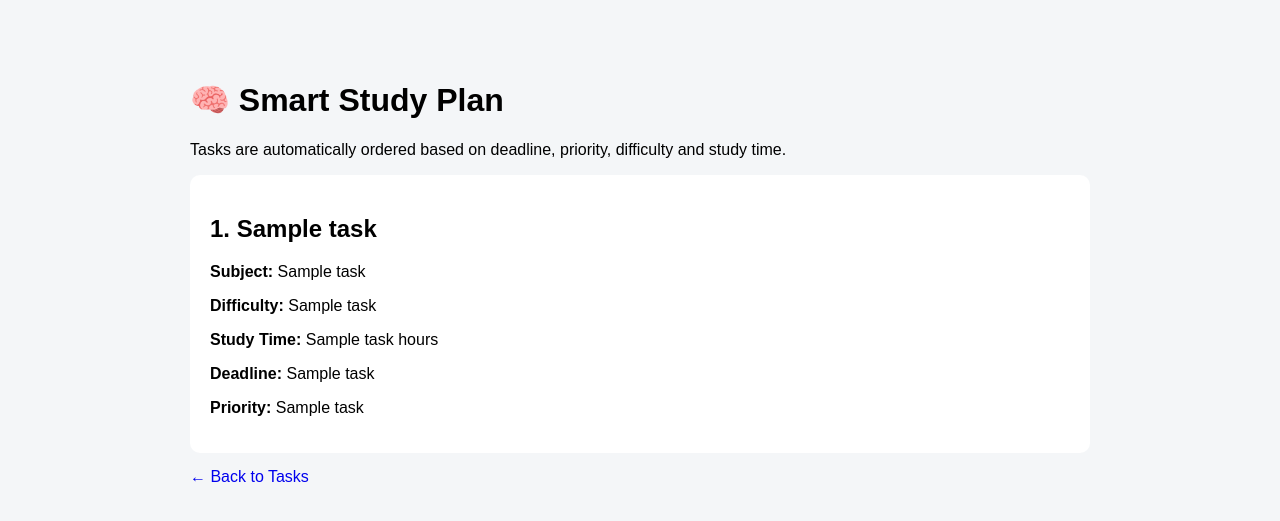
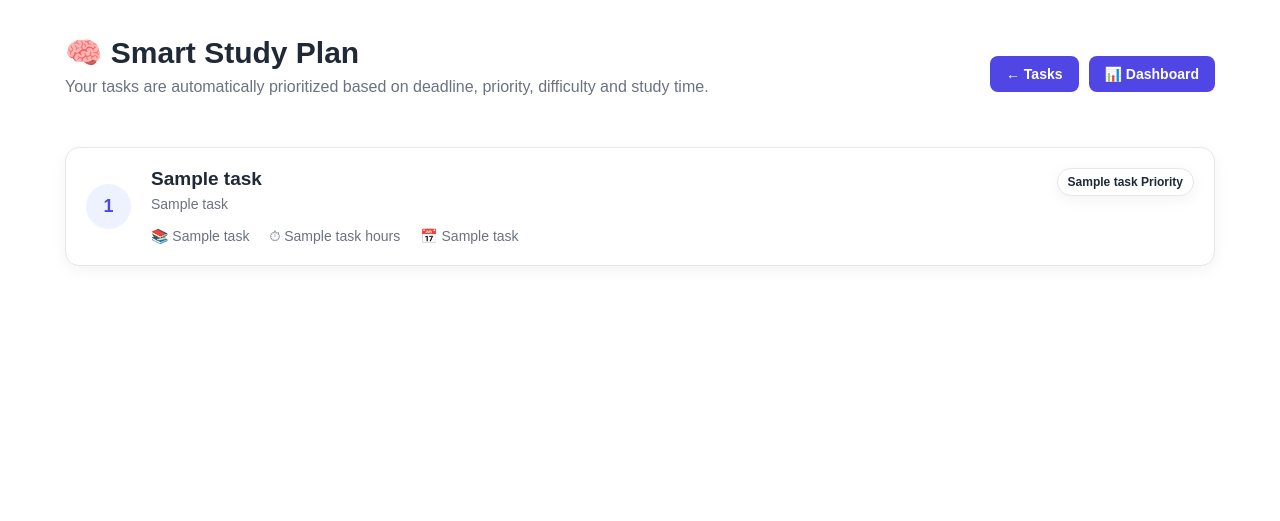
Before and after one commit to ash3535/SmartStudyPlanner, a Flask app: template app/templates/plan.html in a window 1280 px wide. Shown: the top 521 px of the page. Run offline with Flask 3, Linux system fonts and the light colour scheme; the template is opened without the code that fills it: most values are stand-ins (such as "Sample title", 1, 10 or a date in 2020).

```diff
--- a/app/main.py
+++ b/app/main.py
@@ -1,4 +1,4 @@
-from flask import Flask, render_template, request, redirect
+from flask import Flask, render_template, request, redirect, flash
 
 from models import StudyTask
 from task_manager import TaskManager
@@ -7,11 +7,14 @@ from planner import create_study_plan
 
 app = Flask(__name__)
 
+app.secret_key = "smart-study-planner-secret-key"
+
 manager = TaskManager()
 
 
 @app.route("/")
 def home():
+
     tasks = manager.get_tasks()
 
     return render_template(
@@ -23,23 +26,62 @@ def home():
 @app.route("/add", methods=["POST"])
 def add_task():
 
-    title = request.form["title"]
-    subject = request.form["subject"]
-    difficulty = request.form["difficulty"]
-    estimated_hours = float(request.form["estimated_hours"])
-    deadline = request.form["deadline"]
-    priority = request.form["priority"]
+    try:
 
-    task = StudyTask(
-        title,
-        subject,
-        difficulty,
-        estimated_hours,
-        deadline,
-        priority
-    )
+        title = request.form.get("title", "").strip()
+        subject = request.form.get("subject", "").strip()
+        difficulty = request.form.get("difficulty", "")
+        estimated_hours = float(
+            request.form.get("estimated_hours", 0)
+        )
+        deadline = request.form.get("deadline", "")
+        priority = request.form.get("priority", "")
 
-    manager.add_task(task)
+        # Validate text fields
+        if not title or not subject or not deadline:
+            flash("Please fill in all required fields.", "error")
+            return redirect("/")
+
+        # Validate hours
+        if estimated_hours <= 0:
+            flash("Study hours must be greater than 0.", "error")
+            return redirect("/")
+
+        # Validate difficulty
+        if difficulty not in ["Easy", "Medium", "Hard"]:
+            flash("Invalid difficulty selected.", "error")
+            return redirect("/")
+
+        # Validate priority
+        if priority not in ["Low", "Medium", "High"]:
+            flash("Invalid priority selected.", "error")
+            return redirect("/")
+
+        task = StudyTask(
+            title,
+            subject,
+            difficulty,
+            estimated_hours,
+            deadline,
+            priority
+        )
+
+        manager.add_task(task)
+
+        flash("Task added successfully!", "success")
+
+    except ValueError:
+        flash("Please enter a valid number for study hours.", "error")
+
+    return redirect("/")
+
+
+@app.route("/delete/<int:task_id>")
+def delete_task(task_id):
+
+    manager.delete_task(task_id)
+
+    flash("Task deleted.", "success")
 
     return redirect("/")
 
@@ -47,33 +89,62 @@ def add_task():
 @app.route("/update/<int:task_id>", methods=["POST"])
 def update_task(task_id):
 
-    title = request.form["title"]
-    subject = request.form["subject"]
-    difficulty = request.form["difficulty"]
-    estimated_hours = float(request.form["estimated_hours"])
-    deadline = request.form["deadline"]
-    priority = request.form["priority"]
+    try:
 
-    manager.update_task(
-        task_id,
-        title,
-        subject,
-        difficulty,
-        estimated_hours,
-        deadline,
-        priority
-    )
+        title = request.form.get("title", "").strip()
+        subject = request.form.get("subject", "").strip()
+        difficulty = request.form.get("difficulty", "")
+        estimated_hours = float(
+            request.form.get("estimated_hours", 0)
+        )
+        deadline = request.form.get("deadline", "")
+        priority = request.form.get("priority", "")
+
+        if not title or not subject or not deadline:
+            flash("Please fill in all required fields.", "error")
+            return redirect("/")
+
+        if estimated_hours <= 0:
+            flash("Study hours must be greater than 0.", "error")
+            return redirect("/")
+
+        if difficulty not in ["Easy", "Medium", "Hard"]:
+            flash("Invalid difficulty selected.", "error")
+            return redirect("/")
+
+        if priority not in ["Low", "Medium", "High"]:
+            flash("Invalid priority selected.", "error")
+            return redirect("/")
+
+        manager.update_task(
+            task_id,
+            title,
+            subject,
+            difficulty,
+            estimated_hours,
+            deadline,
+            priority
+        )
+
+        flash("Task updated successfully!", "success")
+
+    except ValueError:
+        flash("Please enter a valid number for study hours.", "error")
 
     return redirect("/")
 
-@app.route("/delete/<int:task_id>")
-def delete_task(task_id):
-    manager.delete_task(task_id)
+
+@app.route("/toggle/<int:task_id>")
+def toggle_task(task_id):
+
+    manager.toggle_task(task_id)
 
     return redirect("/")
 
+
 @app.route("/plan")
 def study_plan():
+
     tasks = manager.get_tasks()
 
     planned_tasks = create_study_plan(tasks)
@@ -83,8 +154,10 @@ def study_plan():
         tasks=planned_tasks
     )
 
+
 @app.route("/dashboard")
 def dashboard():
+
     statistics = manager.get_statistics()
 
     return render_template(
@@ -92,11 +165,6 @@ def dashboard():
         statistics=statistics
     )
 
-@app.route("/toggle/<int:task_id>")
-def toggle_task(task_id):
-    manager.toggle_task(task_id)
-
-    return redirect("/")
 
 if __name__ == "__main__":
     app.run(debug=True)
--- a/app/static/style.css
+++ b/app/static/style.css
@@ -424,3 +424,165 @@ select:focus {
     }
 
 }
+
+/* Smart Study Plan */
+
+.plan-list {
+    display: flex;
+    flex-direction: column;
+    gap: 15px;
+}
+
+.plan-task {
+    display: flex;
+    align-items: center;
+    gap: 20px;
+
+    background: white;
+    padding: 20px;
+
+    border-radius: 14px;
+    border: 1px solid #e5e7eb;
+
+    box-shadow: 0 4px 15px rgba(0, 0, 0, 0.05);
+}
+
+.plan-number {
+    min-width: 45px;
+    height: 45px;
+
+    display: flex;
+    align-items: center;
+    justify-content: center;
+
+    background: #eef2ff;
+    color: #4f46e5;
+
+    border-radius: 50%;
+
+    font-size: 18px;
+    font-weight: bold;
+}
+
+.plan-content {
+    flex: 1;
+}
+
+.plan-header {
+    display: flex;
+    justify-content: space-between;
+    align-items: flex-start;
+    gap: 15px;
+}
+
+.plan-header h2 {
+    margin: 0 0 5px;
+    font-size: 19px;
+}
+
+.plan-details {
+    display: flex;
+    flex-wrap: wrap;
+    gap: 20px;
+
+    margin-top: 15px;
+
+    color: #6b7280;
+    font-size: 14px;
+}
+
+.priority-badge {
+    padding: 6px 10px;
+    border-radius: 20px;
+
+    font-size: 12px;
+    font-weight: 600;
+
+    white-space: nowrap;
+}
+
+.priority-high {
+    background: #fee2e2;
+    color: #b91c1c;
+}
+
+.priority-medium {
+    background: #fef3c7;
+    color: #b45309;
+}
+
+.priority-low {
+    background: #dcfce7;
+    color: #15803d;
+}
+
+
+/* Smart Plan responsive */
+
+@media (max-width: 600px) {
+
+    .plan-task {
+        align-items: flex-start;
+    }
+
+    .plan-header {
+        flex-direction: column;
+    }
+
+    .plan-details {
+        flex-direction: column;
+        gap: 8px;
+    }
+
+}
+
+/* Flash Messages */
+
+.messages {
+    margin-bottom: 20px;
+}
+
+.message {
+    padding: 12px 16px;
+    border-radius: 8px;
+    margin-bottom: 10px;
+    font-size: 14px;
+    font-weight: 600;
+}
+
+.message.success {
+    background: #dcfce7;
+    color: #166534;
+    border: 1px solid #bbf7d0;
+}
+
+.message.error {
+    background: #fee2e2;
+    color: #991b1b;
+    border: 1px solid #fecaca;
+}
+
+.form-field {
+    flex: 1;
+    min-width: 200px;
+    display: flex;
+    flex-direction: column;
+    gap: 5px;
+}
+
+.form-field select {
+    width: 100%;
+    margin: 0;
+}
+
+.form-field label {
+    font-size: 13px;
+    font-weight: 600;
+    color: #374151;
+}
+
+.form-field small {
+    font-size: 11px;
+    color: #6b7280;
+    line-height: 1.4;
+}
--- a/app/task_manager.py
+++ b/app/task_manager.py
@@ -35,7 +35,7 @@ class TaskManager:
             SELECT id, title, subject, difficulty,
                 estimated_hours, deadline, priority, completed
             FROM study_tasks
-            ORDER BY id
+            ORDER BY completed ASC, id
         """)
 
         tasks = cursor.fetchall()
--- a/app/templates/plan.html
+++ b/app/templates/plan.html
@@ -1,89 +1,142 @@
 <!DOCTYPE html>
+
 <html lang="en">
 
 <head>
+
 <meta charset="UTF-8">
 <meta name="viewport" content="width=device-width, initial-scale=1.0">
 
 <title>Smart Study Plan</title>
 
-    <style>
-        body {
-            font-family: Arial, sans-serif;
-            max-width: 900px;
-            margin: 40px auto;
-            padding: 20px;
-            background: #f4f6f8;
-        }
+<link
+    rel="stylesheet"
+    href="{{ url_for('static', filename='style.css') }}"
+>
 
-        .task {
-            background: white;
-            padding: 20px;
-            margin-bottom: 15px;
-            border-radius: 10px;
-        }
-
-        a {
-            text-decoration: none;
-        }
-    </style>
 </head>
 
 <body>
 
+<div class="container">
+
+<!-- Header -->
+
+<header>
+
+    <div>
+
         <h1>🧠 Smart Study Plan</h1>
 
         <p>
-        Tasks are automatically ordered based on
+            Your tasks are automatically prioritized based on
             deadline, priority, difficulty and study time.
         </p>
 
+    </div>
+
+    <nav>
+
+        <a href="/">
+            <button class="primary">
+                ← Tasks
+            </button>
+        </a>
+
+        <a href="/dashboard">
+            <button class="primary">
+                📊 Dashboard
+            </button>
+        </a>
+
+    </nav>
+
+</header>
+
+
+<!-- Plan -->
+
 {% if tasks %}
+
+    <div class="plan-list">
 
         {% for task in tasks %}
 
-            <div class="task">
+            <div class="plan-task">
+
+                <div class="plan-number">
+                    {{ loop.index }}
+                </div>
+
+
+                <div class="plan-content">
+
+                    <div class="plan-header">
+
+                        <div>
 
                             <h2>
-                    {{ loop.index }}. {{ task[1] }}
+                                {{ task[1] }}
                             </h2>
 
-                <p>
-                    <strong>Subject:</strong>
+                            <span class="subject">
                                 {{ task[2] }}
-                </p>
+                            </span>
 
-                <p>
-                    <strong>Difficulty:</strong>
-                    {{ task[3] }}
-                </p>
+                        </div>
 
-                <p>
-                    <strong>Study Time:</strong>
-                    {{ task[4] }} hours
-                </p>
+                        <span class="priority-badge priority-{{ task[6]|lower }}">
+                            {{ task[6] }} Priority
+                        </span>
 
-                <p>
-                    <strong>Deadline:</strong>
-                    {{ task[5] }}
-                </p>
+                    </div>
 
-                <p>
-                    <strong>Priority:</strong>
-                    {{ task[6] }}
-                </p>
+
+                    <div class="plan-details">
+
+                        <span>
+                            📚 {{ task[3] }}
+                        </span>
+
+                        <span>
+                            ⏱ {{ task[4] }} hours
+                        </span>
+
+                        <span>
+                            📅 {{ task[5] }}
+                        </span>
+
+                    </div>
+
+                </div>
 
             </div>
 
         {% endfor %}
 
+    </div>
+
 {% else %}
 
-        <p>No tasks available.</p>
+    <div class="card empty">
+
+        <h2>🎉 No pending tasks!</h2>
+
+        <p>
+            You've completed all your current study tasks.
+        </p>
+
+        <a href="/">
+            <button class="primary">
+                Back to Tasks
+            </button>
+        </a>
+
+    </div>
 
 {% endif %}
 
-    <a href="/">← Back to Tasks</a>
+</div>
 
 </body>
 
```
Also changed, not shown: app/templates/index.html (+42 -2 lines). Lines whose indentation alone changed are shown as unchanged.
